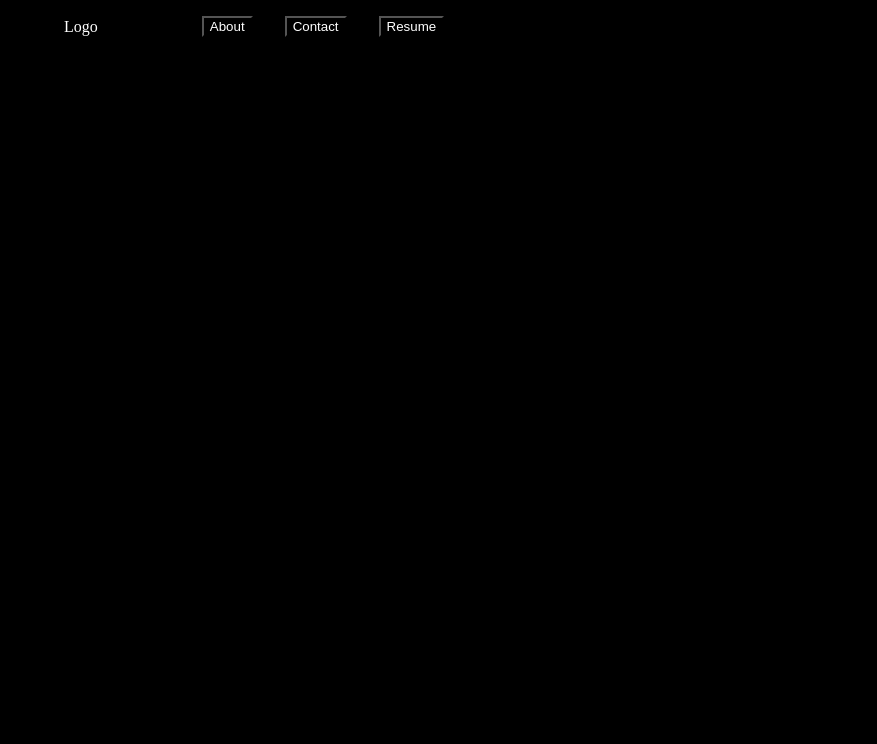
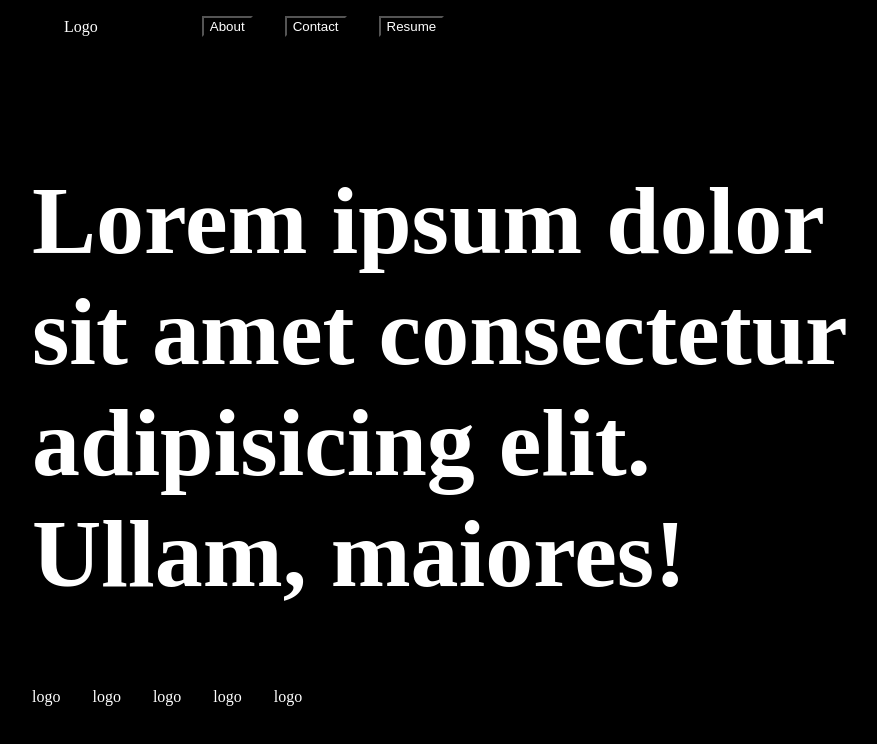
Before and after one commit to Lakatabu01/portfolio, a React (Vite) app: page / in a window 1280 px wide. Shown: the top 744 px of the page, without its empty margins (0-877 px from the left). Built offline with nearby package versions, Linux system fonts and the light colour scheme.

Commit message:
create header and intro

```diff
--- a/src/App.css
+++ b/src/App.css
@@ -5,7 +5,8 @@ body {
   padding: 0;
   margin: 0%;
   box-sizing: border-box;
-  overflow: hidden;
+  height: 100vh;
+  overflow-x: hidden;
 }
 
 nav {
@@ -26,6 +27,7 @@ header {
   display: flex;
   align-items: center;
   padding: 0 0 0 4em;
+  width: 100vw;
 }
 
 .nav-button {
@@ -38,3 +40,20 @@ header {
   cursor: pointer;
   color: #e600e6;
 }
+
+.socials {
+  display: flex;
+}
+
+.socials > div {
+  padding-right: 2em;
+}
+
+h1 {
+  font-size: 6em;
+}
+
+.intro {
+  padding: 2em;
+  width: 70vw;
+}
--- a/src/App.tsx
+++ b/src/App.tsx
@@ -1,10 +1,14 @@
 import "./App.css";
 import Header from "./components/Header";
+import Intro from "./components/Intro";
 
 function App() {
   return (
     <div>
       <Header />
+      <main>
+        <Intro />
+      </main>
     </div>
   );
 }
--- /dev/null
+++ b/src/components/Intro.tsx
@@ -0,0 +1,24 @@
+import React from "react";
+
+const Intro = () => {
+  return (
+    <section className="intro">
+      <div>
+        <h1>
+          Lorem ipsum dolor sit amet consectetur adipisicing elit. Ullam,
+          maiores!
+        </h1>
+
+        <div className="socials">
+          <div>logo</div>
+          <div>logo</div>
+          <div>logo</div>
+          <div>logo</div>
+          <div>logo</div>
+        </div>
+      </div>
+    </section>
+  );
+};
+
+export default Intro;
```
